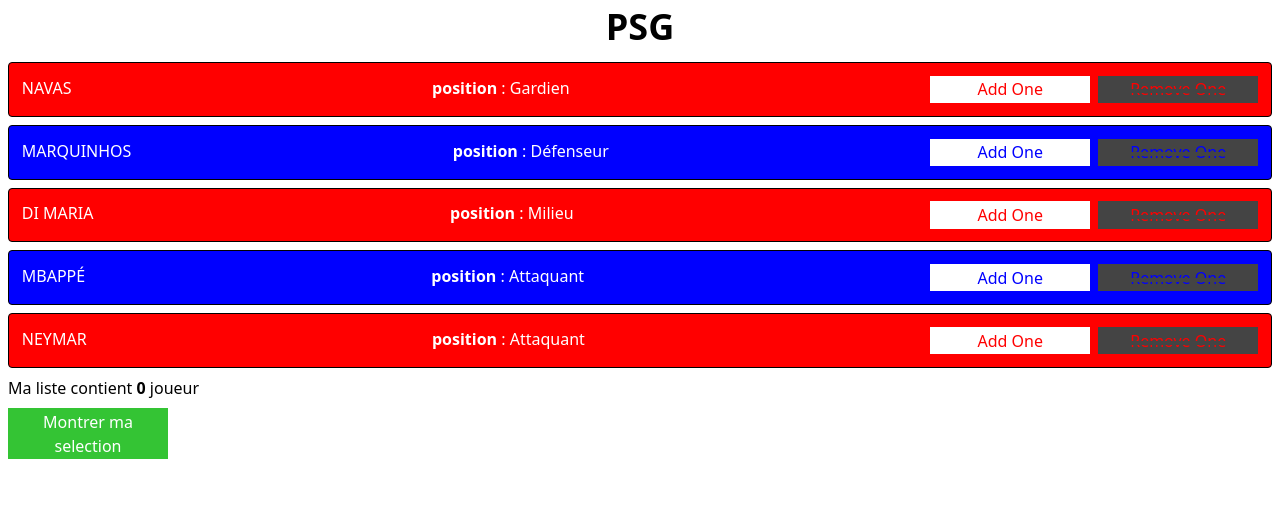
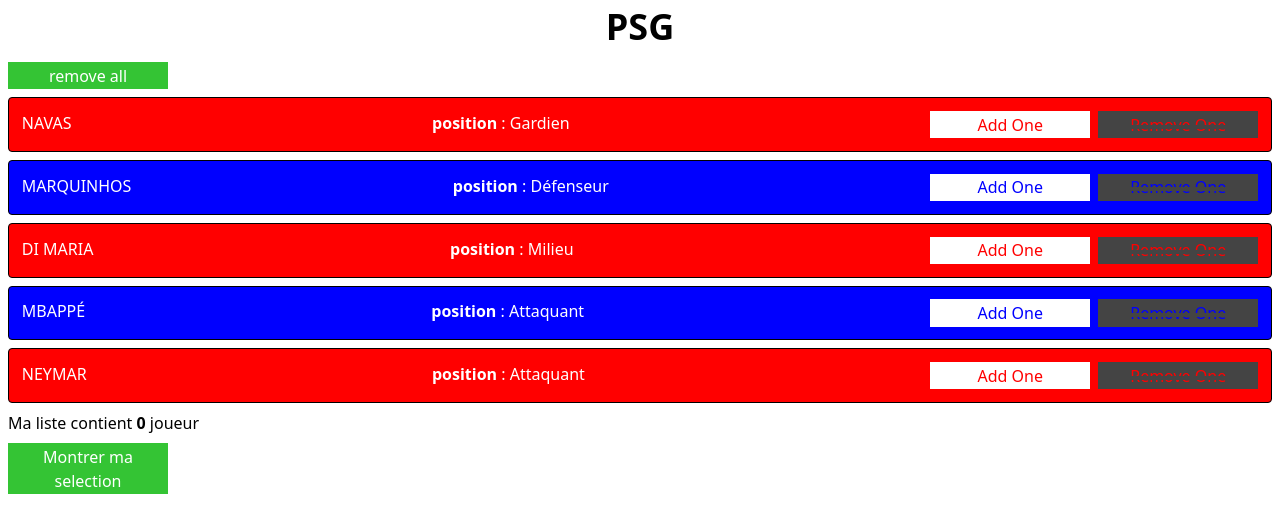
Before and after one commit to LucasLaurens/LUCAS_LAURENS_IWM_VUE_JS, a Vue app in the folder vue-game1/client/: page / in a window 1280 px wide. Shown: the top 532 px of the page. Built offline with nearby package versions, Linux system fonts and the light colour scheme.

Commit message:
[Feat] remove all items in a list

```diff
--- a/vue-game1/client/src/components/PlayerView.vue
+++ b/vue-game1/client/src/components/PlayerView.vue
@@ -1,6 +1,11 @@
 <template>
 	<div id="player-view">
 		<h1 class="first-title">{{teamName}}</h1>
+		<base-button
+			class="btn-show m-2"
+			title="remove all"
+			@click="() => {list = []}"
+		/>
 		<player-card
 			v-show="datas && players.length > 0"
 			v-for="(player, i) in players" :key="i"
```
